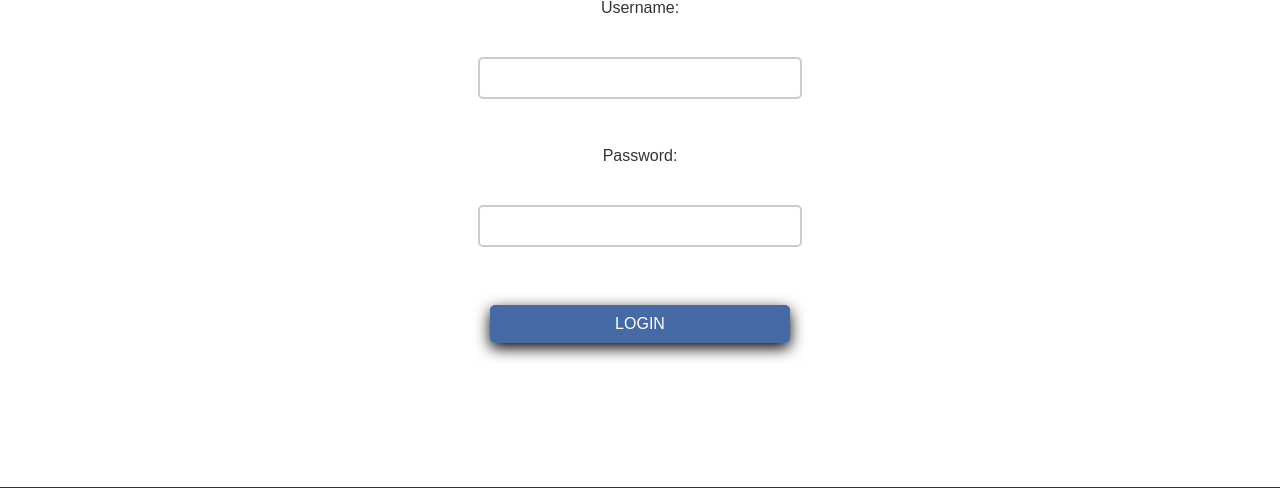
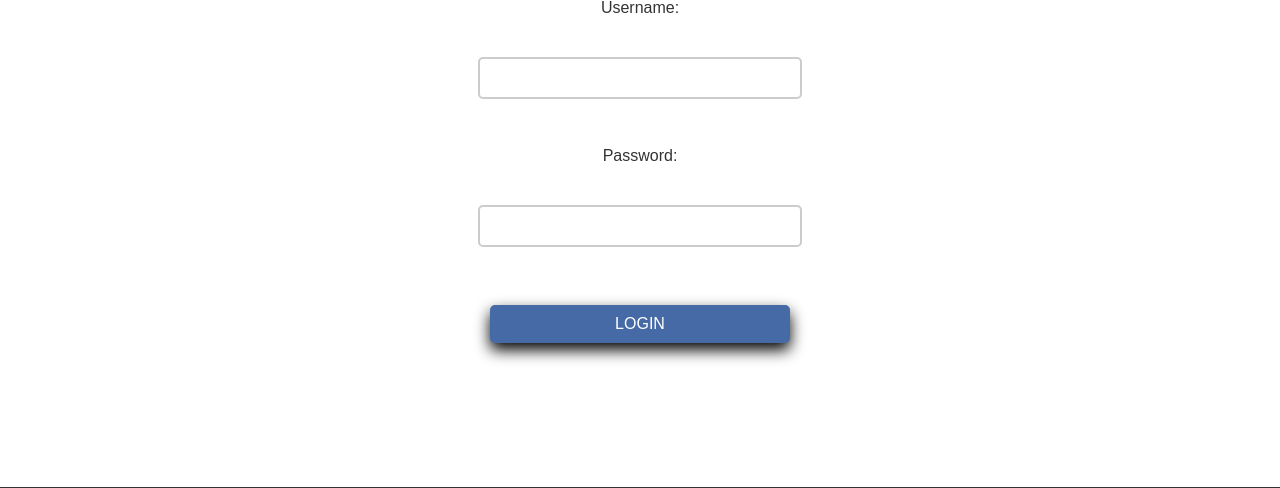
Before and after one commit to CSSO-Linux-User-Group-ESSU/Attendance-with-ESP-RFID, a Django app: page / in a window 1280 px wide, with the pointer over the restyled element. Shown: the part 253-741 px from the top of the page. Run offline with Django 5.2, Linux system fonts and the light colour scheme.

Commit message:
put shadow in login button

```diff
--- a/attendance_app/static/attendance_app/css/style.css
+++ b/attendance_app/static/attendance_app/css/style.css
@@ -259,7 +259,7 @@ header a {
 
 .login-btn:hover {
     background-color:#466aa6;
-    box-shadow: 0 5px 15px black;
+    box-shadow: 0 7px 15px black;
 }
 
 
```
